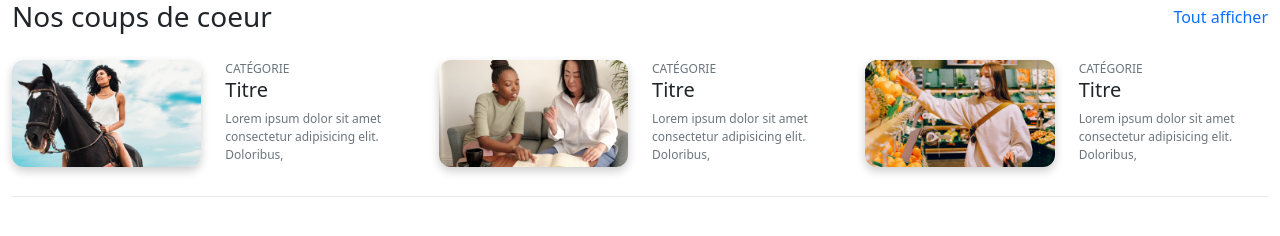
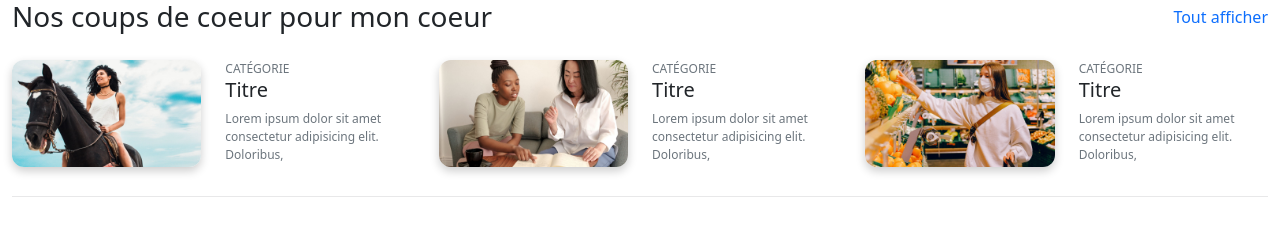
Before and after one commit to fimiez/test121121, a plain HTML site: page index.html in a window 1280 px wide. Drawn offline with Linux system fonts and the light colour scheme.

Commit message:
coeur plus

```diff
--- a/index.html
+++ b/index.html
@@ -15,7 +15,7 @@
 
         <div class="row titre">
             <div class="col">
-                <h3>Nos coups de coeur</h3>
+                <h3>Nos coups de coeur pour mon coeur </h3>
             </div>
             <div class="col text-end">
                     <p class="tout-afficher"><a href="#">Tout afficher</a></p>
```
